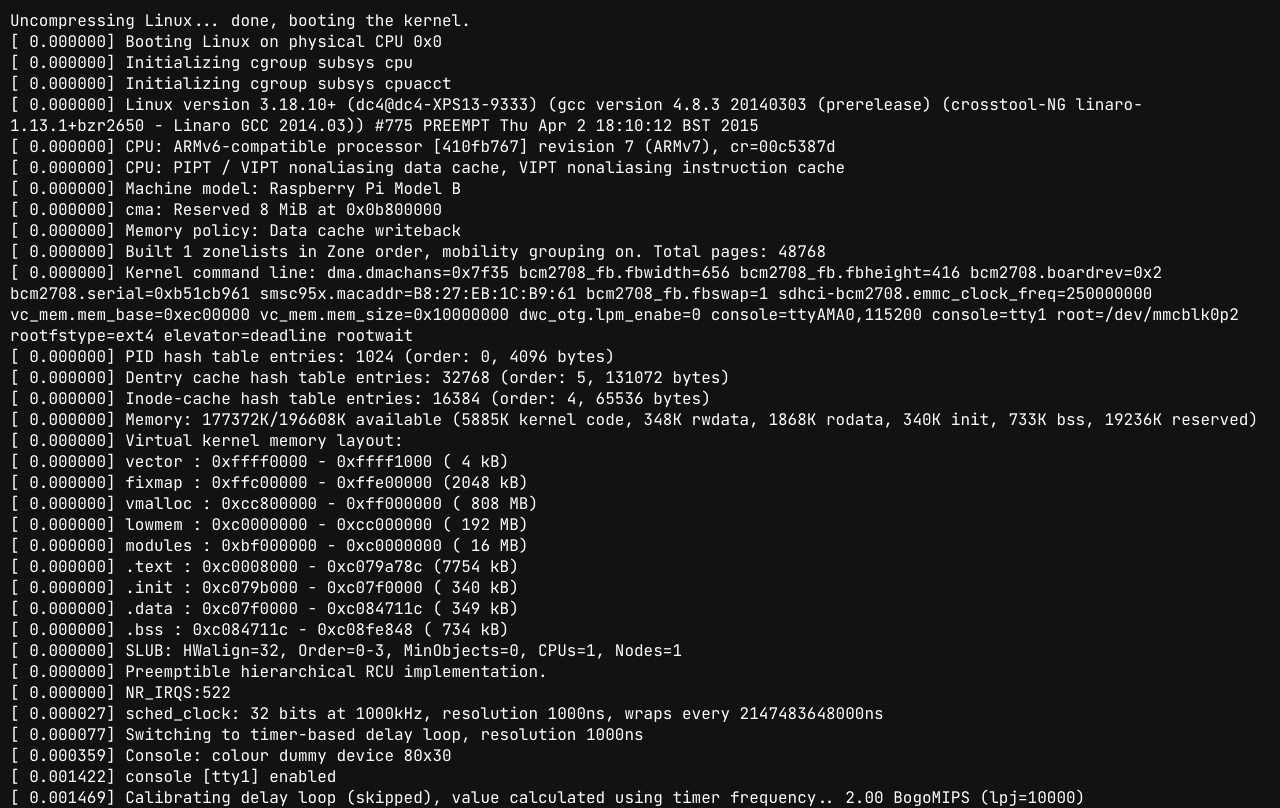
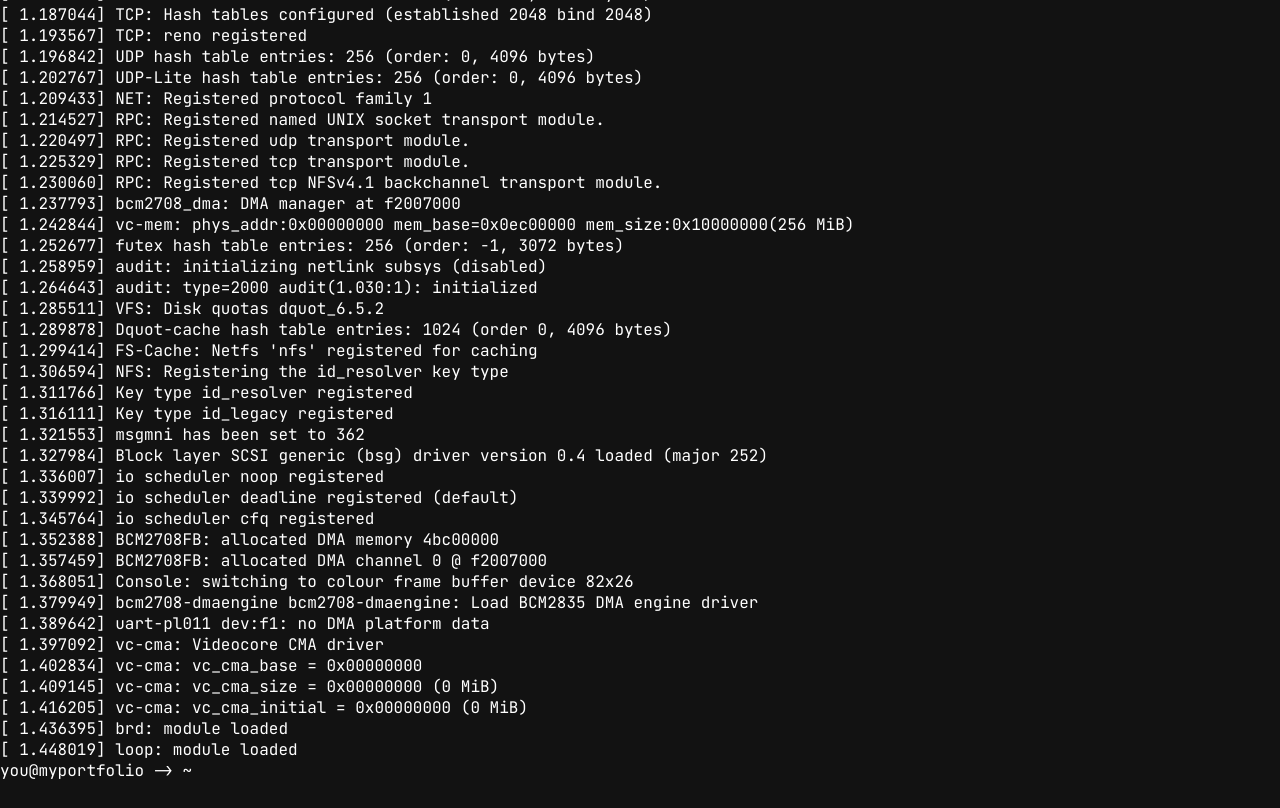
Before and after one commit to valajczech/helloold, a Next.js app: page /cmd in a window 1280 px wide. Shown: the top 808 px of the page. Built offline with nearby package versions, Linux system fonts and the light colour scheme.

Commit message:
Updated autoscroll to bottom

```diff
--- a/components/CommandLine/CommandLine.module.scss
+++ b/components/CommandLine/CommandLine.module.scss
@@ -1,10 +1,19 @@
 @import "../../styles/variables.module.scss";
 
 .commandline {
-  padding: $inner-padding;
+  .outputs {
+    .history {
+      height: 95vh;
+      overflow-y: scroll;
+    }
+    .list {
+      display: flex;
+      flex-direction: column-reverse;
+    }
+  }
   .prompt {
     display: flex;
-
+    gap: 10px;
     input {
       border: none;
       padding: 0px;
@@ -14,12 +23,4 @@
       font-size: 15px;
     }
   }
-  .boot {
-    display: flex;
-    flex-direction: column;
-  }
-  .list {
-    display: flex;
-    flex-direction: column;
-  }
 }
--- a/components/CommandLine/CommandLine.tsx
+++ b/components/CommandLine/CommandLine.tsx
@@ -2,7 +2,7 @@
 import styles from "./CommandLine.module.scss";
 
 import BOOT_SEQUENCE from "../../public/assets/sequence.js";
-import { useEffect, useRef, useState } from "react";
+import React, { useEffect, useRef, useState } from "react";
 import commands from "../../utils/commands";
 import { ICommand } from "../../utils/interfaces";
 
@@ -12,6 +12,7 @@
 
   // Refs
   const promptInput = useRef<HTMLInputElement>(null);
+  const scrollElRef = useRef<HTMLDivElement>(null);
 
   useEffect(() => {
     promptInput.current?.focus();
@@ -26,8 +27,12 @@
     }
 
     // Focus on the input and scroll down
-    window.scrollTo(0, document.body.scrollHeight);
+    scrollToBottom();
     promptInput.current?.focus();
+  };
+
+  const scrollToBottom = () => {
+    scrollElRef.current?.scrollTo(0, scrollElRef.current.scrollHeight);
   };
 
   return (
@@ -38,14 +43,24 @@
         promptInput.current?.focus();
       }}
     >
-      <div className="outputs">
+      <div className={styles.outputs}>
+        <div className={styles.history} ref={scrollElRef}>
           <div className={styles.boot}>
-          {isBooted ? "" : <BootSequence endHandler={() => {}} />}
+            {isBooted ? (
+              ""
+            ) : (
+              <BootSequence
+                updateHandler={() => {
+                  scrollToBottom();
+                }}
+              />
+            )}
           </div>
           <div className={styles.list}>
             {history.map((c) => {
               return c?.output;
             })}
+          </div>
         </div>
       </div>
       <div className={styles.prompt}>
@@ -70,21 +85,30 @@
 
 const BootSequence = (props: {
   startHandler?: () => any;
-  endHandler: () => any;
+  endHandler?: () => any;
+  updateHandler: () => any;
 }) => {
   return (
-    <div className="outputs">
+    <div className="boot-outputs">
       {BOOT_SEQUENCE.map((d, i) => {
-        if (i + 1 == BOOT_SEQUENCE.length) {
-          props.endHandler();
-        }
-        return <SequenceElement text={d} delay={i} key={i} />;
+        return (
+          <SequenceElement
+            text={d}
+            delay={i}
+            key={i}
+            updateHandler={() => props.updateHandler()}
+          />
+        );
       })}
     </div>
   );
 };
 
-const SequenceElement = (props: { text: string; delay: number }) => {
+const SequenceElement = (props: {
+  text: string;
+  delay: number;
+  updateHandler: () => any;
+}) => {
   const delay = props.delay * 50;
   const [isVisible, setIsVisible] = useState<boolean>(false);
 
@@ -96,6 +120,7 @@
 
   useEffect(() => {
     isVisible ? window.scrollTo(0, document.body.scrollHeight) : "";
+    props.updateHandler();
   }, [isVisible]);
 
   return isVisible ? (
--- a/pages/cmd/index.module.scss
+++ b/pages/cmd/index.module.scss
@@ -1,3 +1,6 @@
+@import "../../styles/variables.module.scss";
+
 .commandLineRoute {
   font-family: "JetBrains Mono", monospace;
+  height: 100vh;
 }
```
Lines whose indentation alone changed are shown as unchanged.
